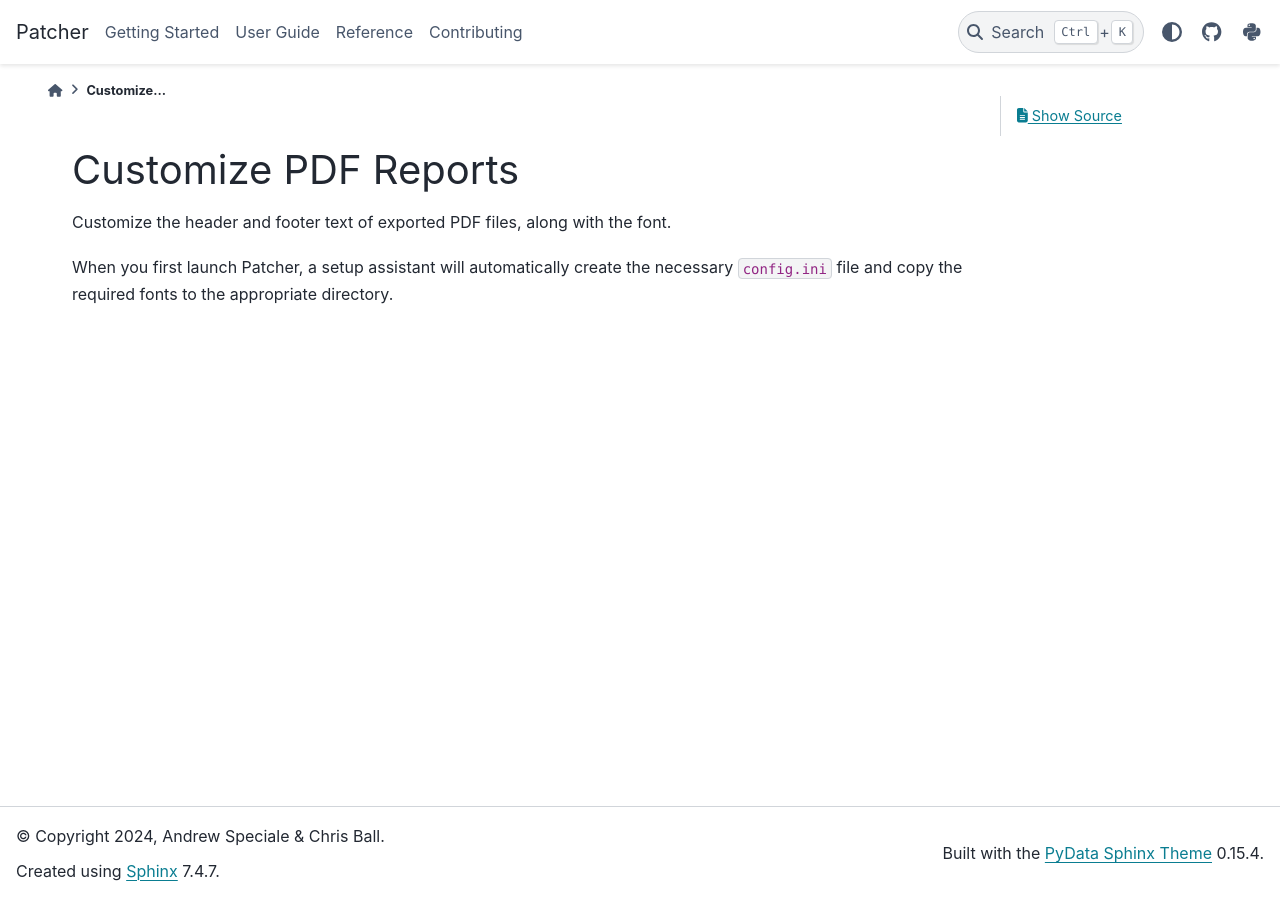
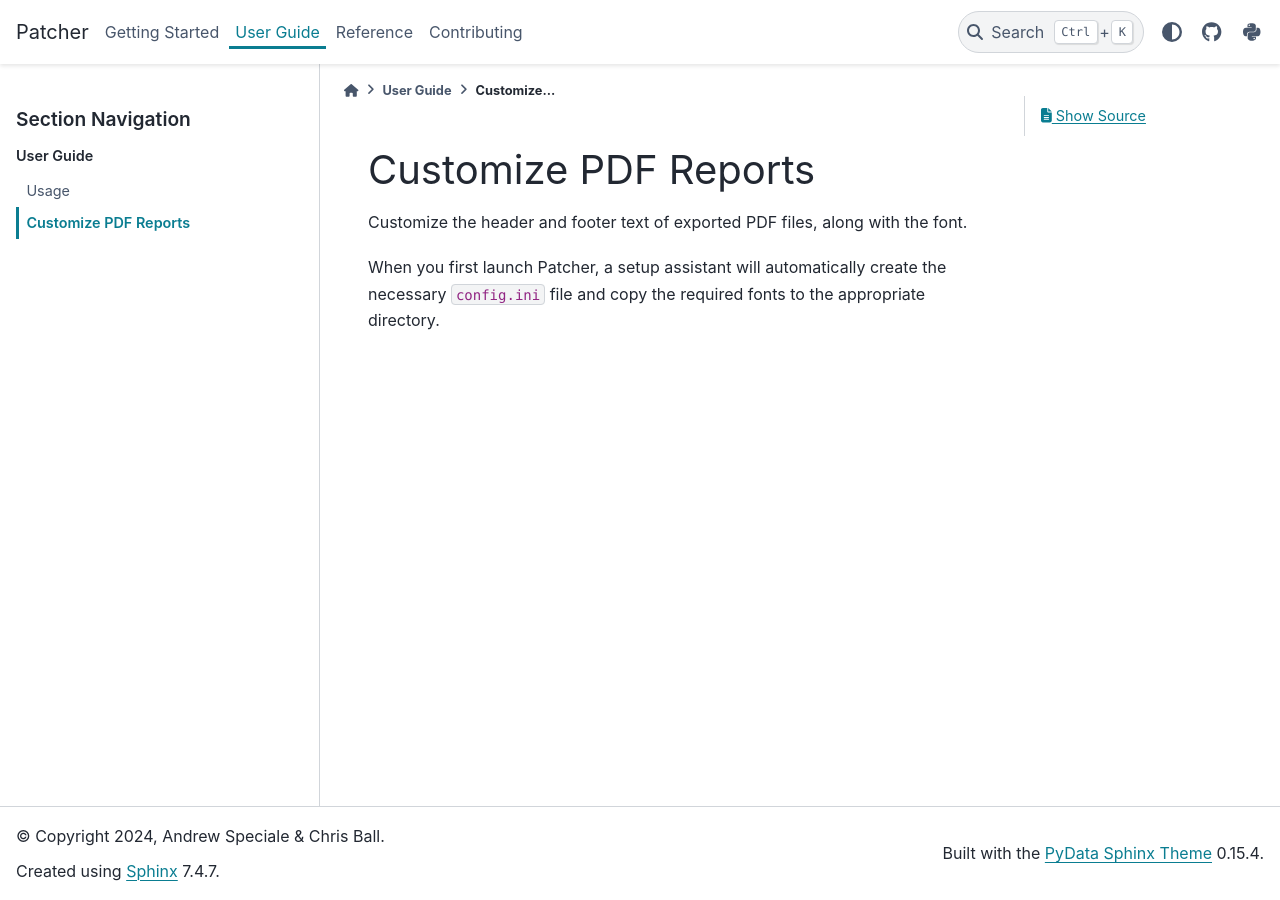
Before and after one commit to liquidz00/Patcher, a Sphinx documentation site: the page built from docs/user/customize_reports.rst, in a window 1280 px wide. Built offline with Sphinx 7.4.7 and the PyData theme 0.15.4, drawn with Linux system fonts in a browser that asks for light colours; pages that are not in the unit, such as notebooks, are missing from menus.

Commit message:
Change maxdepth to 3, update with customize_reports name

```diff
--- a/docs/user/index.rst
+++ b/docs/user/index.rst
@@ -4,8 +4,8 @@ User Guide
 ==========
 
 .. toctree::
-    :maxdepth: 2
+    :maxdepth: 3
     :caption: User Guide
 
     usage
-    customization
+    customize_reports
```
